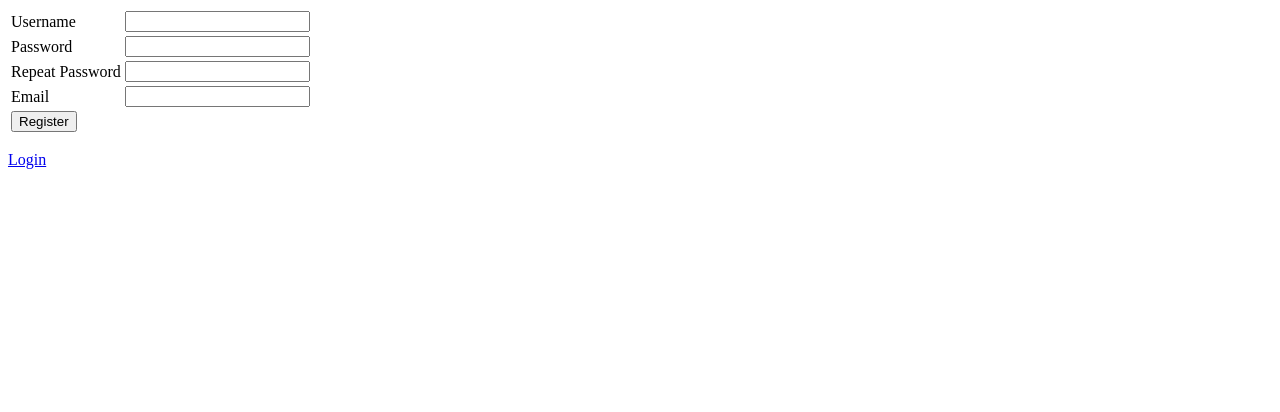
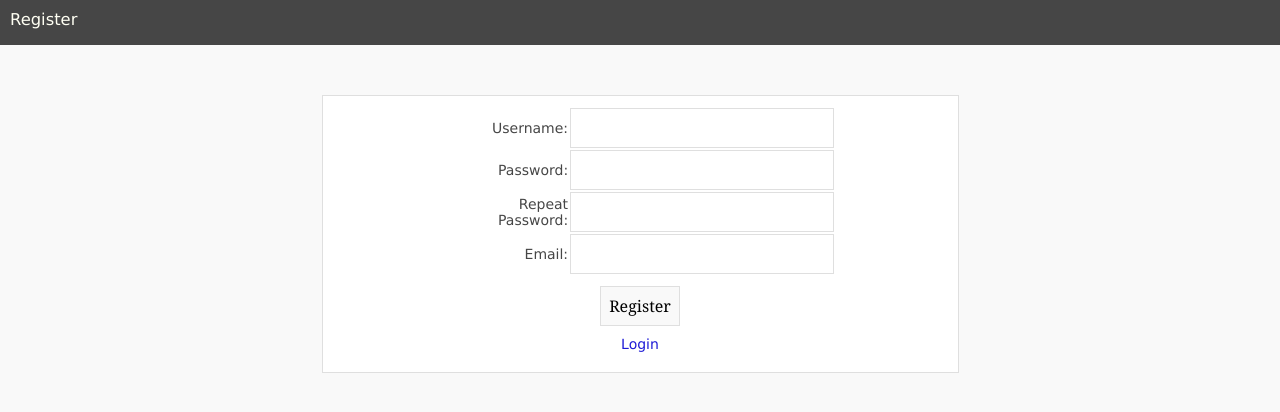
Before and after one commit to JunkyPic/loginSystem, a PHP site: page /forms/register_form.php in a window 1280 px wide. Shown: the top 412 px of the page. Run offline with PHP 8.4, Linux system fonts and the light colour scheme.

Commit message:
Added CSS
...horrible CSS for that matter

```diff
--- /dev/null
+++ b/css/style.css
@@ -0,0 +1,91 @@
+*{
+    padding: 0;
+    margin: 0;
+}
+
+body{
+    background: #F9F9F9;
+    font: 14px "Lucida Grande";
+    color: #464646;
+}
+
+p{
+	text-align: center;
+    margin: 10px 0px 10px 0px;
+}
+
+#header{
+    height: 45px;
+    background: #464646;
+}
+
+#header h3{
+    color: #FFFFF3;
+    padding: 10px;
+    font-weight: normal;
+}
+
+
+#wrap{
+    background: #FFFFFF;
+    width: 615px;
+    margin: 0 auto;
+    margin-top: 50px;
+    padding: 10px;
+    border: 1px solid #DFDFDF;
+    text-align: center;
+}
+
+#wrap h3{
+    font: italic 22px Georgia;
+}
+
+form {
+    width: 300px;
+    margin: 0 auto;
+}
+
+form .submit_button{
+    background: #F9F9F9;
+    border: 1px solid #DFDFDF;
+    padding: 8px;
+}
+
+input{
+    font: normal 16px Georgia;
+    border: 1px solid #DFDFDF;
+    padding: 8px;
+}
+a {
+  color: #1D1AD6;
+  text-decoration: none;
+}
+
+a:hover {
+  color: red;
+  position: relative;
+  text-align: center;
+}
+
+a[title]:hover:after {
+  content: attr(title);
+  padding: 4px 8px;
+  color: #333;
+  position: absolute;
+  left: 0;
+  top: 100%;
+  white-space: nowrap;
+  z-index: 20px;
+  -moz-border-radius: 5px;
+  -webkit-border-radius: 5px;
+  border-radius: 5px;
+  -moz-box-shadow: 0px 0px 4px #222;
+  -webkit-box-shadow: 0px 0px 4px #222;
+  box-shadow: 0px 0px 4px #222;
+  background-image: -moz-linear-gradient(top, #eeeeee, #cccccc);
+  background-image: -webkit-gradient(linear,left top,left bottom,color-stop(0, #eeeeee),color-stop(1, #cccccc));
+  background-image: -webkit-linear-gradient(top, #eeeeee, #cccccc);
+  background-image: -moz-linear-gradient(top, #eeeeee, #cccccc);
+  background-image: -ms-linear-gradient(top, #eeeeee, #cccccc);
+  background-image: -o-linear-gradient(top, #eeeeee, #cccccc);
+}
--- a/forms/register_form.php
+++ b/forms/register_form.php
@@ -1,35 +1,37 @@
-<!DOCTYPE html>
+<!DOCTYPE html PUBLIC "-//W3C//DTD XHTML 1.0 Strict//EN" "http://www.w3.org/TR/xhtml1/DTD/xhtml1-strict.dtd">
 <html>
-<!--Yes, yes, using tables is so last 10 years. HTML is not the purpose here. PHP is.-->
     <head>
         <title> Register </title>
+		<link href="css/style.css" type="text/css" rel="stylesheet" />
     </head>
     <body>
-        <form action="register.php" method="post">
+	<div id="header">
+        <h3>Register</h3>
+    </div>
+	<div id="wrap">
+        <form action="<?php echo $_SERVER['PHP_SELF']; ?>" method="post">
 		<table>
 			<tr>
-                    <td>Username</td>
-                    <td><input type="text" name="username"/>
+				<td align="right"><label for="username">Username:</label></td>
+				<td><input type="text" name="username" /></td>
 			</tr>
 			<tr>
-                    <td>Password</td>
-                    <!-- the type of this is text for testing purposes. It should be password -->
-                    <td><input type="text" name="password"/>
+				<td align="right"><label for="password">Password:</label></td>
+				<td><input type="text" name="password" /></td>
 			</tr>
 			<tr>
-                    <td>Repeat Password</td>
-                    <!-- the type of this is text for testing purposes. It should be password -->
-                    <td><input type="text" name="passwordAgain"/>
+				<td align="right"><label for="passwordAgain">Repeat Password:</label></td>
+				<td><input type="text" name="passwordAgain" /></td>
 			</tr>
 			<tr>
-                    <td>Email</td>
-                    <td><input type="text" name="email"/>
-                </tr>
-                <tr>
-                    <td><input type="submit" name="register" value="Register"/>
+				<td align="right"><label for="email">Email:</label></td>
+				<td><input type="text" name="email" /></td>
 			</tr>
 		</table>
+			<p><input type="submit" class="submit_button" value="Register" name="register"/></p>
+        </form>
+
         <p><a href="index.php">Login</a></p>
-        </form>
+	</div>
     </body>
 </html>
```
Also changed, not shown: classes/Login.php (+7 -2 lines), forms/login_form.php (+14 -12 lines). Lines whose indentation alone changed are shown as unchanged.
